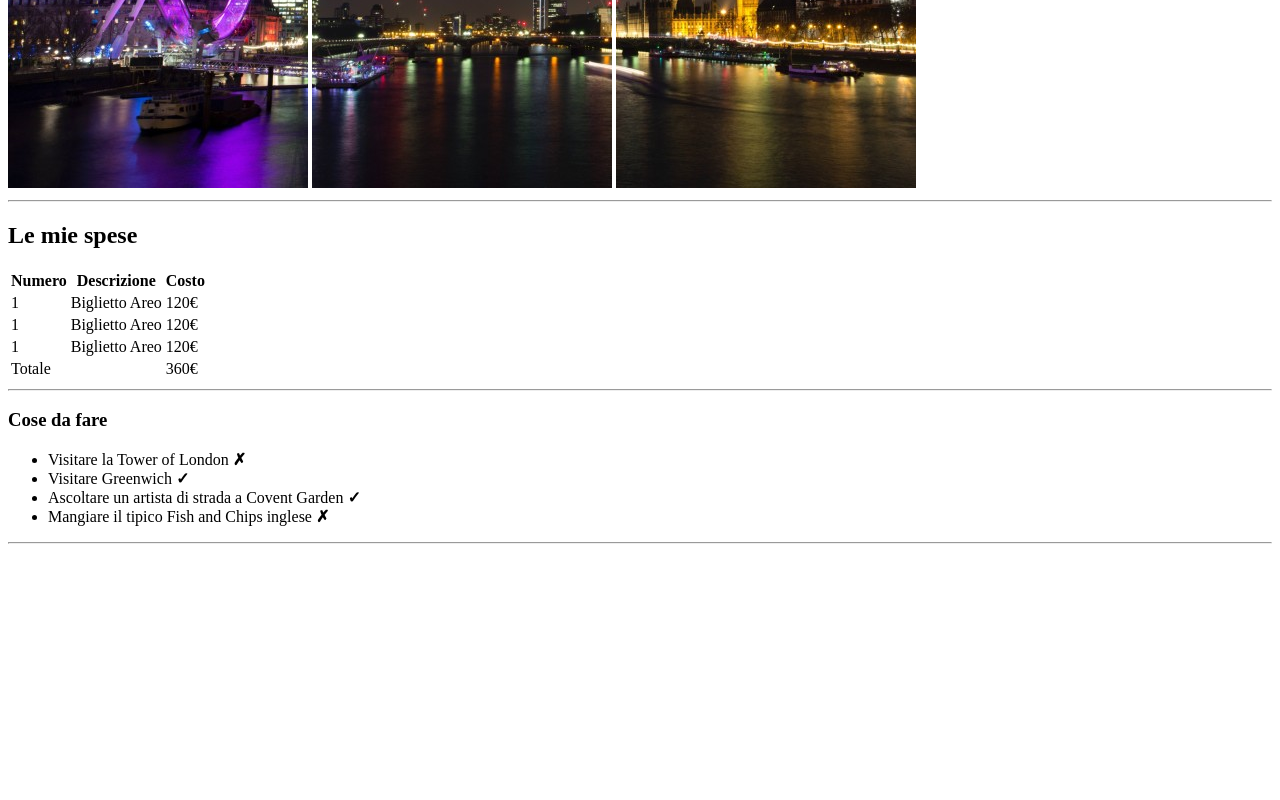
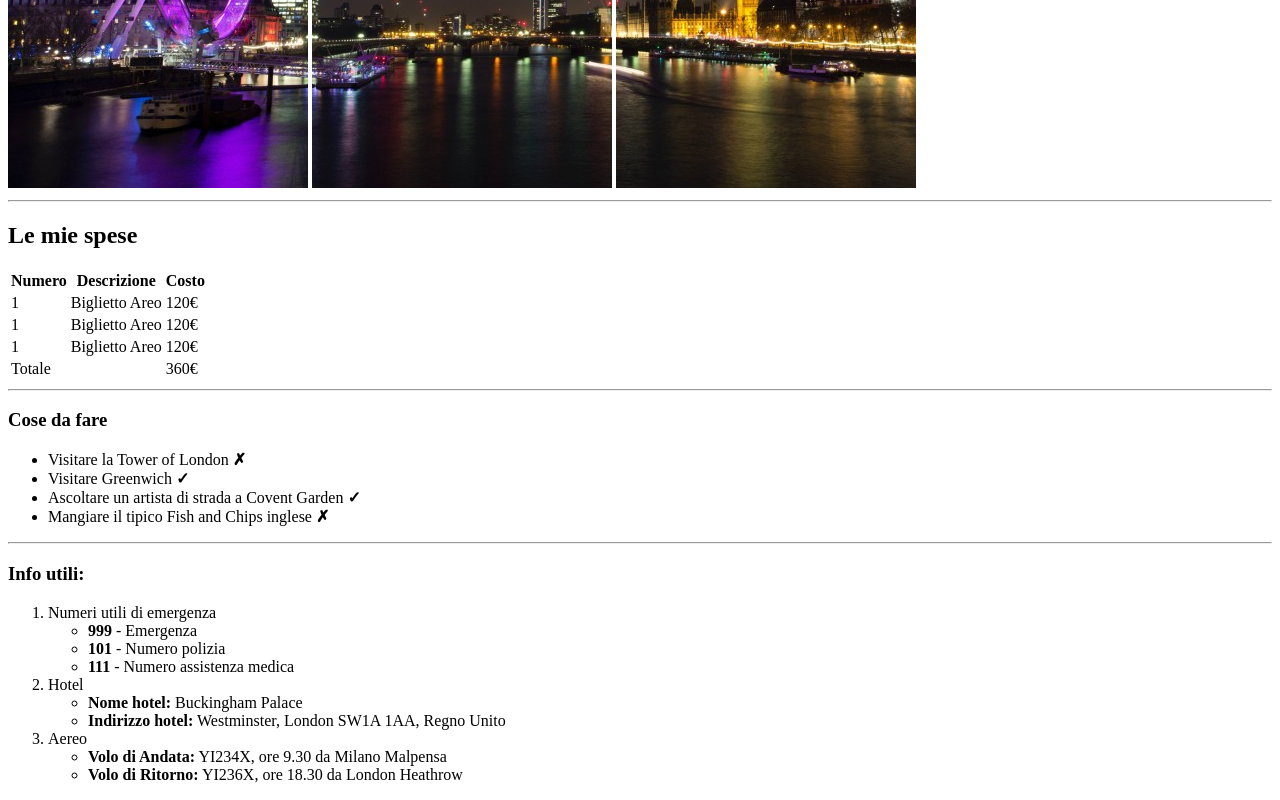
Before and after one commit to salvomel/html-london-trip, a plain HTML site: page index.html in a window 1280 px wide. Shown: the part 492-1292 px from the top of the page. Before the commit the page ends 1044 px from the top, so only its background shows below. Drawn offline with Linux system fonts and the light colour scheme.

Commit message:
Creazione lista 2

```diff
--- a/index.html
+++ b/index.html
@@ -69,7 +69,38 @@
         </ul>
 
         <hr>
+
+        <h3>Info utili:</h3>
+
+        <ol>
+            <li>
+                Numeri utili di emergenza
+                <ul>
+                    <li><strong>999</strong> - Emergenza</li>
+                    <li><strong>101</strong> - Numero polizia</li>
+                    <li><strong>111</strong> - Numero assistenza medica</li>
+                </ul>
+            </li>
+
+            <li>
+                Hotel
+                <ul>
+                    <li><strong>Nome hotel:</strong> Buckingham Palace</li>
+                    <li><strong>Indirizzo hotel:</strong> Westminster, London SW1A 1AA, Regno Unito</li>
+                </ul>
+            </li>
+
+            <li>
+                Aereo
+                <ul>
+                    <li><strong>Volo di Andata:</strong> YI234X, ore 9.30 da Milano Malpensa</li>
+                    <li><strong>Volo di Ritorno:</strong> YI236X, ore 18.30 da London Heathrow</li>
+                </ul>
+            </li>
+        </ol>
+
     </main>
+
 
 </body>
 </html>
```
